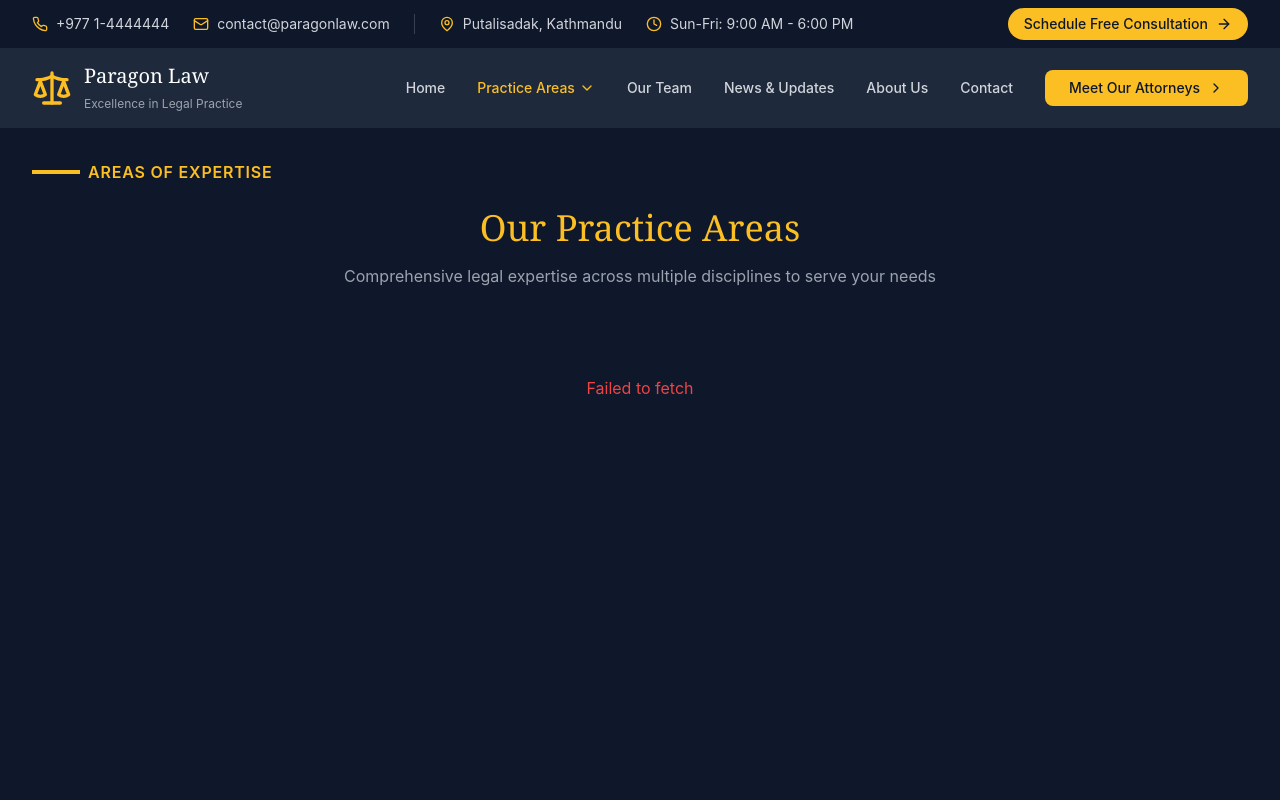
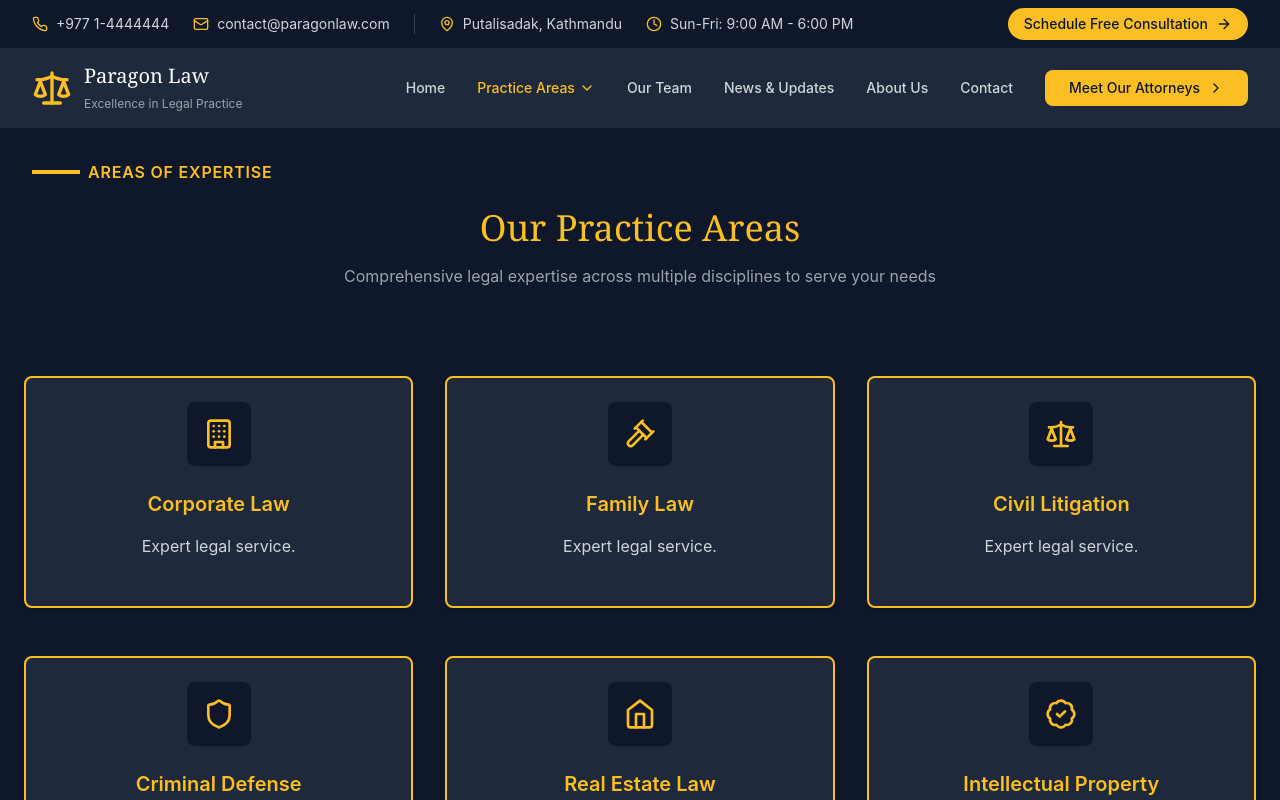
Before and after one commit to subodhpun/Paragon-Law-Associates-New, a React (Vite) app: page /practice-areas in a window 1280 px wide. Shown: the top 800 px of the page. Built offline with nearby package versions, Linux system fonts and the light colour scheme.

Commit message:
practice areas fixing

```diff
--- a/src/pages/PracticeAreas.jsx
+++ b/src/pages/PracticeAreas.jsx
@@ -390,34 +390,72 @@
 
 // export default PracticeAreas;
 
-import React, { useEffect, useState } from 'react';
+import React, { useState } from 'react';
 import { Helmet } from 'react-helmet';
 import { Link } from 'react-router-dom';
 import {
   Gavel,
+  Users,
+  Landmark,
+  Shield,
+  FileText,
+  BookOpen,
+  BadgeCheck,
   Building,
   Scale,
-  Shield,
+  Banknote,
+  Scroll,
+  FileSignature,
+  Briefcase,
+  Handshake,
+  UserCheck,
+  ClipboardList,
+  FolderKanban,
+  Stamp,
+  UserPlus,
+  UserMinus,
+  Fingerprint,
+  Globe,
+  Lock,
+  Unlock,
+  Megaphone,
+  MessageSquare,
+  Camera,
+  Cpu,
+  MonitorSmartphone,
+  Quote,
+  KeyRound,
   Home,
-  BadgeCheck,
-  Globe,
-  Briefcase,
-  Banknote,
+  HelpCircle,
+  AlertTriangle,
   ChevronRight,
+  TreeDeciduous,
+  Eye,
+  Search
 } from 'lucide-react';
 
 import SlideOnScroll from '@/components/ui/Slideonscroll';
 import Footer from './Footer';
-import { BASE_URL } from '@/lib/api'; // Make sure this exists and points to your backend base URL
 
 const PracticeAreas = () => {
-  const [areas, setAreas] = useState([]);
-  const [loading, setLoading] = useState(true);
-  const [error, setError] = useState(null);
+  // Static dummy data instead of fetch
+  const areas = [
+    { id: 1, slug: 'corporate-law', name: 'Corporate Law', icon: 'corporate-law' },
+    { id: 2, slug: 'family-law', name: 'Family Law', icon: 'family-law' },
+    { id: 3, slug: 'civil-litigation', name: 'Civil Litigation', icon: 'civil-litigation' },
+    { id: 4, slug: 'criminal-defense', name: 'Criminal Defense', icon: 'criminal-defense' },
+    { id: 5, slug: 'real-estate-law', name: 'Real Estate Law', icon: 'real-estate-law' },
+    { id: 6, slug: 'intellectual-property', name: 'Intellectual Property', icon: 'intellectual-property' },
+    { id: 7, slug: 'immigration-law', name: 'Immigration Law', icon: 'immigration-law' },
+    { id: 8, slug: 'employment-law', name: 'Employment Law', icon: 'employment-law' },
+    { id: 9, slug: 'tax-law', name: 'Tax Law', icon: 'tax-law' },
+  ];
 
-  // Icon mapping based on slug or name
-  const getIcon = (iconKey) => {
-    switch (iconKey) {
+  // No loading or fetch, so no loading state needed
+
+  // Your getIcon function remains exactly the same
+  const getIcon = (icon) => {
+    switch (icon) {
       case 'corporate-law':
         return <Building className="w-8 h-8 text-[#FBBF24]" />;
       case 'family-law':
@@ -436,28 +474,11 @@ const PracticeAreas = () => {
         return <Briefcase className="w-8 h-8 text-[#FBBF24]" />;
       case 'tax-law':
         return <Banknote className="w-8 h-8 text-[#FBBF24]" />;
+      // ... other cases remain the same as before
       default:
         return <ChevronRight className="w-8 h-8 text-[#FBBF24]" />;
     }
   };
-
-  useEffect(() => {
-    const fetchPracticeAreas = async () => {
-      try {
-        const res = await fetch(`${BASE_URL}/api/practice-areas`);
-        if (!res.ok) throw new Error(`Error: ${res.status}`);
-        const data = await res.json();
-        // Assuming your data structure is { data: [ { id, attributes: { name, slug } }, ... ] }
-        setAreas(data.data || []);
-      } catch (err) {
-        setError(err.message || 'Failed to fetch practice areas');
-      } finally {
-        setLoading(false);
-      }
-    };
-
-    fetchPracticeAreas();
-  }, []);
 
   return (
     <>
@@ -471,13 +492,13 @@ const PracticeAreas = () => {
           name="keywords"
           content="legal services Nepal, corporate law, family law, litigation, cyber law, employment law, tax law, real estate law"
         />
-        <link rel="canonical" href="https://lawparagon.com/practice-areas" />
+        <link rel="canonical" href="https://lawparagon.com/practice-areas " />
         <meta property="og:title" content="Our Practice Areas - Paragon Law Associates" />
         <meta
           property="og:description"
           content="Comprehensive legal services across multiple practice areas. Expert solutions for all your legal needs."
         />
-        <meta property="og:url" content="https://lawparagon.com/practice-areas" />
+        <meta property="og:url" content="https://lawparagon.com/practice-areas " />
         <meta property="og:type" content="website" />
       </Helmet>
 
@@ -486,42 +507,38 @@ const PracticeAreas = () => {
         <SlideOnScroll direction="up" duration={1}>
           <div className="max-w-7xl mx-auto px-4 sm:px-6 lg:px-8 pt-40 pb-16">
             <div className="flex items-center space-x-2 mb-6">
-              <div className="h-1 w-12 bg-[#FBBF24]" />
+              <div className="h-1 w-12 bg-[#FBBF24]"></div>
               <span className="text-[#FBBF24] font-semibold tracking-wider uppercase">
                 Areas of Expertise
               </span>
             </div>
-            <h1 className="text-4xl font-serif text-[#FBBF24] text-center">Our Practice Areas</h1>
+            <h1 className="text-4xl font-serif text-[#FBBF24] text-center">
+              Our Practice Areas
+            </h1>
             <p className="text-gray-400 text-center max-w-2xl mx-auto mt-4">
               Comprehensive legal expertise across multiple disciplines to serve your needs
             </p>
           </div>
         </SlideOnScroll>
 
-        {/* Practice Areas Grid */}
+        {/* Dynamic Practice Areas Grid */}
         <SlideOnScroll direction="up" duration={1}>
           <div className="mt-6 grid grid-cols-1 gap-y-12 sm:grid-cols-2 lg:grid-cols-3 gap-x-8 px-6 pb-16">
-            {loading ? (
-              <p className="text-center text-gray-400 col-span-full">Loading practice areas...</p>
-            ) : error ? (
-              <p className="text-center text-red-500 col-span-full">{error}</p>
-            ) : areas.length === 0 ? (
+            {areas.length === 0 ? (
               <p className="text-center text-gray-400 col-span-full">No practice areas found.</p>
             ) : (
               areas.map((area) => {
-                const { id, attributes } = area;
-                const slug = attributes.slug || '';
-                const name = attributes.name || 'Unnamed';
-                const content = 'Expert legal service.'; // You can extend to use description from API if available
+                const { slug = '', name = 'Unnamed', icon = '' } = area;
+                const content = 'Expert legal service.';
 
                 return (
                   <Link
-                    key={id}
+                    key={area.id}
                     to={`/practice-areas/${slug}`}
-                    className="block bg-[#1E293B] border-2 border-[#FBBF24] rounded-lg shadow-md overflow-hidden transform hover:-translate-y-1 transition-all duration-300 cursor-pointer"
+                    className="block bg-[#1E293B] border-2 border-gold rounded-lg shadow-md overflow-hidden transform hover:-translate-y-1 transition-all duration-300 cursor-pointer"
                   >
                     <div className="bg-[#0F172A] w-16 h-16 rounded-lg flex items-center justify-center mb-6 mx-auto mt-6">
-                      {getIcon(slug)}
+                      {getIcon(icon)}
                     </div>
                     <div className="px-6 pb-6">
                       <h3 className="text-xl font-semibold mb-4 text-[#FBBF24] text-center">{name}</h3>
@@ -534,7 +551,6 @@ const PracticeAreas = () => {
           </div>
         </SlideOnScroll>
       </div>
-
       <Footer />
     </>
   );
```
Also changed, not shown: 1 other file (tests, documents, lock files or other folders).
